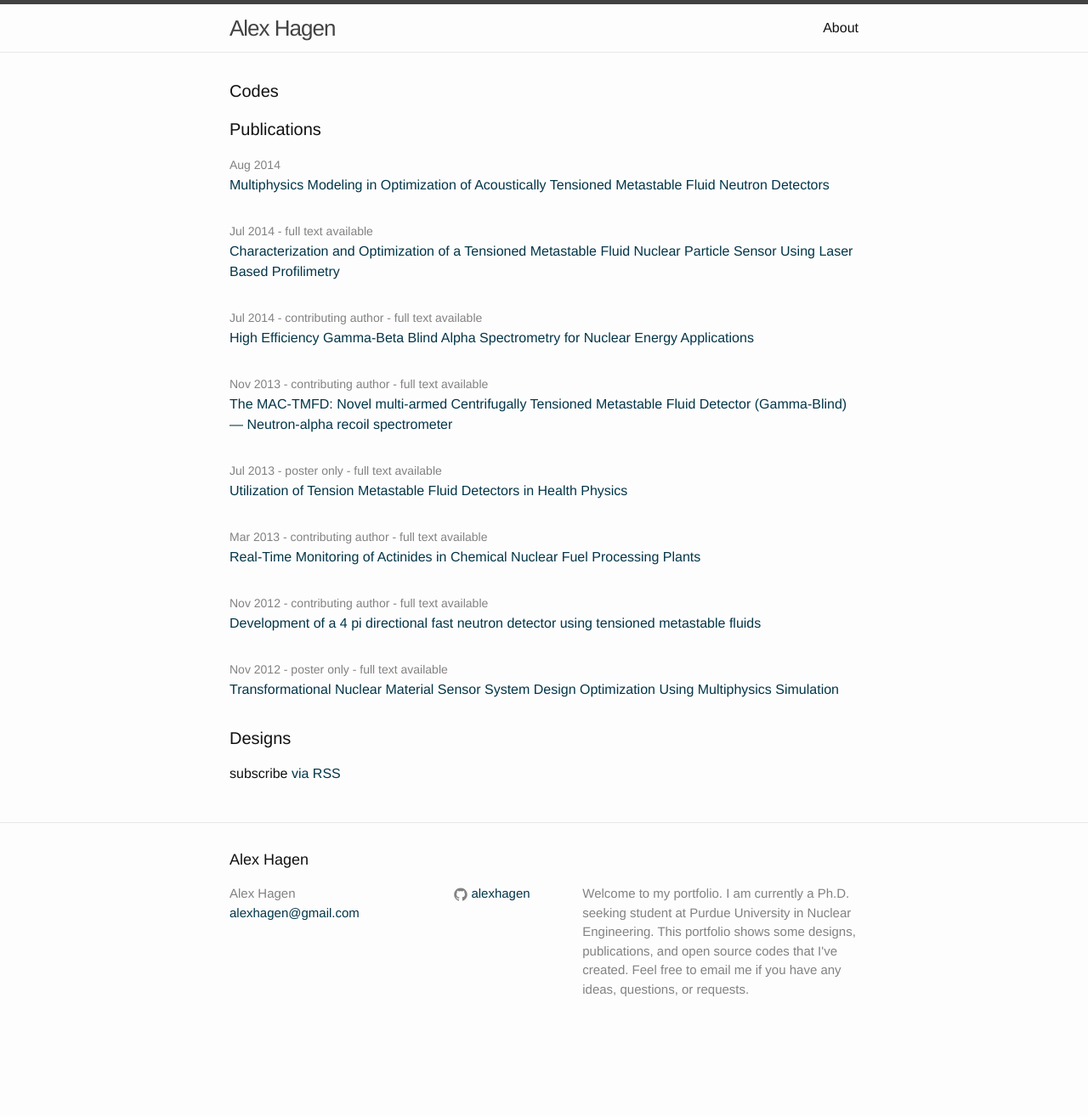
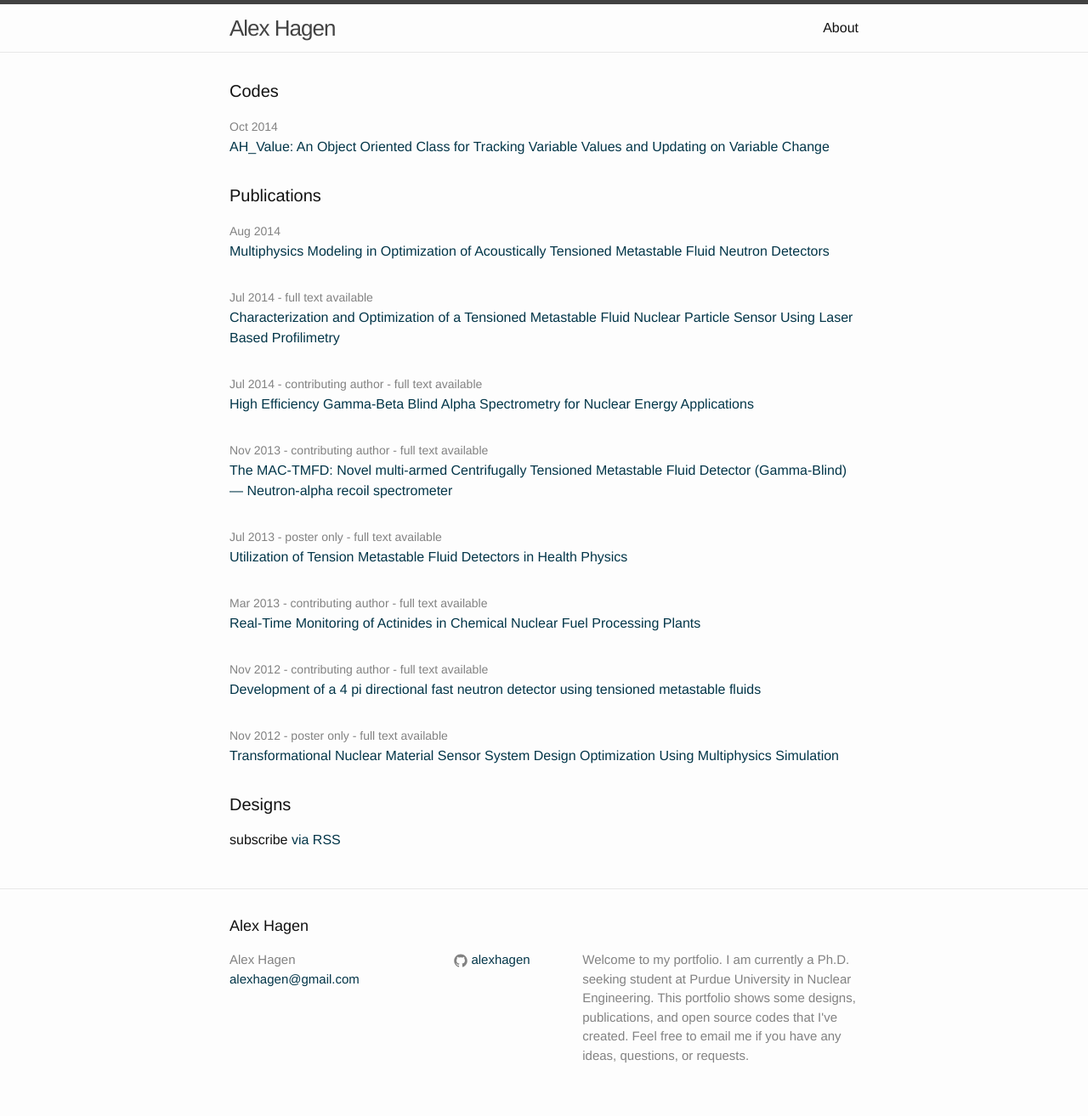
Before and after one commit to alexhagen/alexhagen.github.io, a Jekyll site: the page built from index.html, in a window 1280 px wide. Shown: the whole page at 85% size. Built offline with Jekyll 4.4.1, drawn with Linux system fonts in a browser that asks for light colours; before the commit the page ends 1236 px from its top, so only the background shows below that.

Commit message:
updating ah_value title

```diff
--- a/_posts/code/2014-10-20-ah_value.markdown
+++ b/_posts/code/2014-10-20-ah_value.markdown
@@ -1,5 +1,5 @@
 ---
-title: AH_Value: An Object Oriented Class for Tracking Variable Values and Updating on Variable Change
+title: "AH_Value: An Object Oriented Class for Tracking Variable Values and Updating on Variable Change"
 repo_title: ah_value
 categories: codes
 layout: external
```
